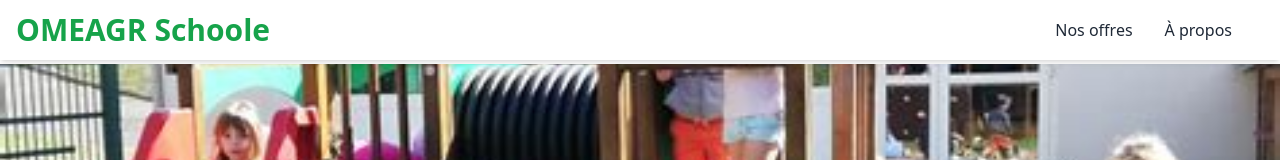
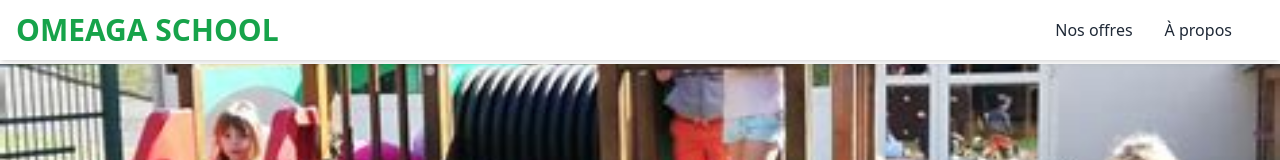
Before and after one commit to AHLALLAY/Redline-finale, a React (Vite) app in the folder Projet/FrontEnd/: page / in a window 1280 px wide. Shown: the top 160 px of the page. Built offline with nearby package versions, Linux system fonts and the light colour scheme.

Commit message:
fix: Correction des fault d'orthorgaphe

```diff
--- a/Projet/FrontEnd/src/components/Home/Header.jsx
+++ b/Projet/FrontEnd/src/components/Home/Header.jsx
@@ -19,7 +19,7 @@ function Header() {
                 {/* Menu Desktop */}
                 <div className="flex justify-between items-center pr-8">
                     {/* Logo */}
-                    <h1 className="hidden md:flex text-3xl font-bold text-green-600">OMEAGR Schoole</h1>
+                    <h1 className="hidden md:flex text-3xl font-bold text-green-600">OMEAGA SCHOOL</h1>
 
                     {/* Menu Desktop */}
                     <nav className="hidden md:flex space-x-8">
@@ -38,7 +38,7 @@ function Header() {
                 {/* Menu Mobile */}
                 <div className="flex justify-between items-center md:hidden">
                     {/* Logo */}
-                    <h1 className="text-3xl font-bold text-green-600">OMEAGR Schoole</h1>
+                    <h1 className="text-3xl font-bold text-green-600">OMEAGA SCHOOL</h1>
                     {/* Bouton Mobile */}
                     <button
                         className="text-gray-800"
```
